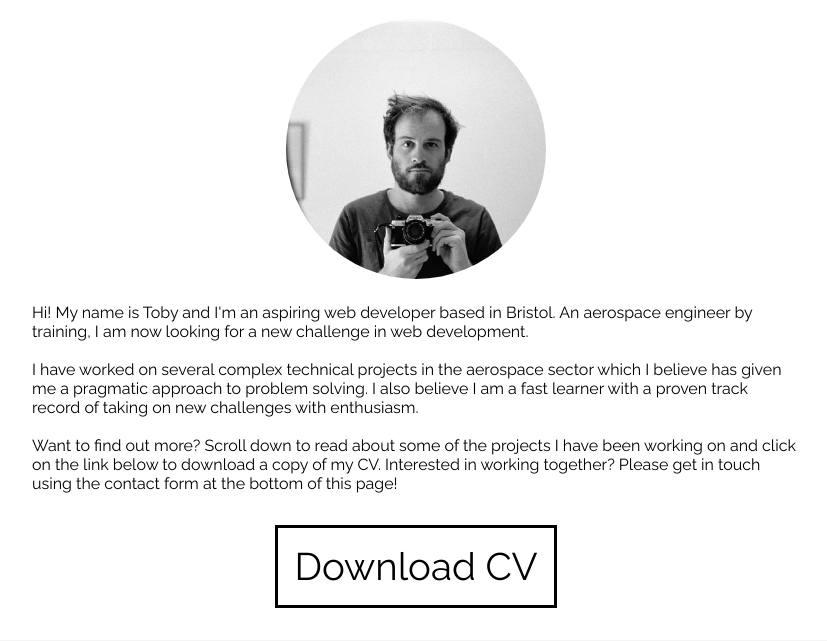
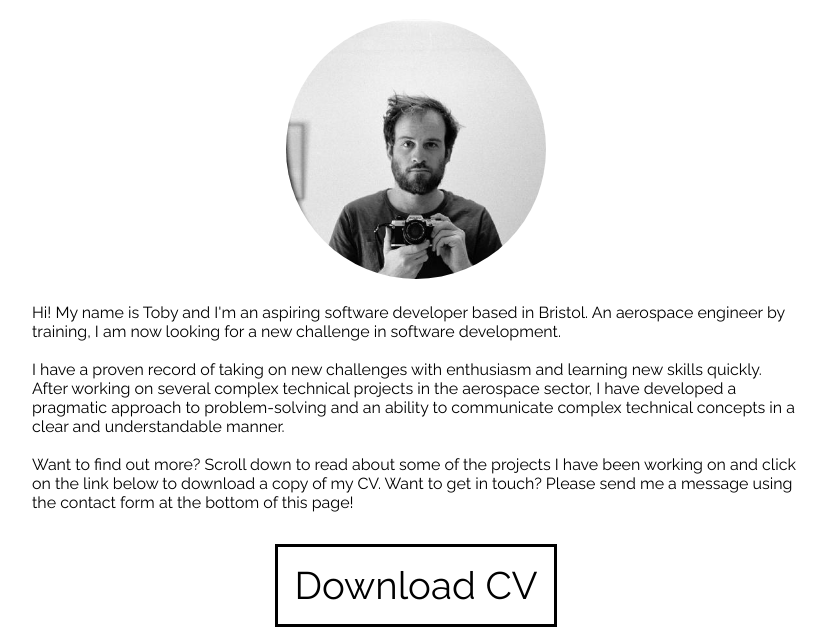
Before and after one commit to tw-smith/portfolio, a Flask app: page / in a window 1280 px wide. Shown: the part 951-1592 px from the top of the page, without its empty margins (224-1051 px from the left). Run offline with Flask 2, Linux system fonts and the light colour scheme; some libraries are stand-ins or nearby versions.

Commit message:
update about me and CV pdf

```diff
--- a/app/templates/index.html
+++ b/app/templates/index.html
@@ -33,23 +33,20 @@
           <img class="about__photo" src="static/me.jpg" alt="A photo of Toby">
         </div>
         <p>
-          Hi! My name is Toby and I'm an aspiring web developer based in Bristol. An aerospace engineer by training,
-           I am now looking for a new challenge in web development.
-
-        <br>
-        <br>
-
-          I have worked on several complex technical projects in the aerospace sector which I believe has given me a pragmatic approach to problem solving.
-          I also believe I am a fast learner with a proven track record of taking on new challenges with enthusiasm.
-
-        <br>
-        <br>
-
-          Want to find out more? Scroll down to read about some of the projects I have been working on and click on the link below to download a copy of my CV.
-          Interested in working together? Please get in touch using the contact form at the bottom of this page!
+            Hi! My name is Toby and I'm an aspiring software developer based in Bristol. An aerospace engineer by
+            training, I am now looking for a new challenge in software development.
+            <br><br>
+            I have a proven record of taking on new challenges with enthusiasm and learning new skills quickly.
+            After working on several complex technical projects in the aerospace sector, I have developed a pragmatic
+            approach to problem-solving and an ability to communicate complex technical concepts in a clear and
+            understandable manner.
+            <br><br>
+            Want to find out more? Scroll down to read about some of the projects I have been working on and click on
+            the link below to download a copy of my CV. Want to get in touch? Please send me a message using the
+            contact form at the bottom of this page!
         </p>
         </div>
-          <a href="static/Toby_Smith_CV_public.pdf" target="_blank" class="button button--black">Download CV</a>
+          <a href="static/Toby_Smith_CV_Public.pdf" target="_blank" class="button button--black">Download CV</a>
       </section>
       <!-- Projects Gallery -->
       <section id="projects" class="projects">
```
Also changed, not shown: 1 other file.
